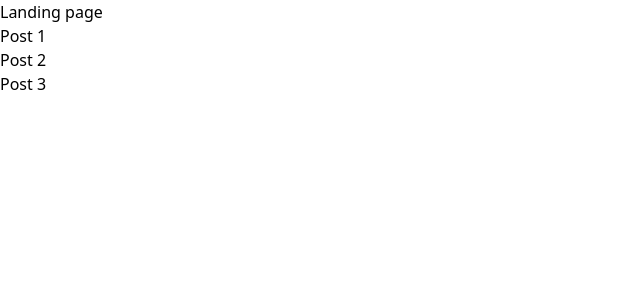
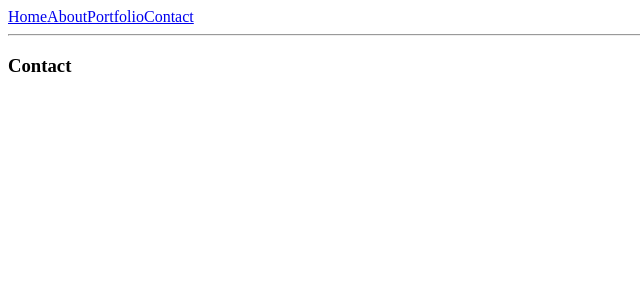
Before and after one commit to MarkCarson777/envoy-template, a React (Vite) app: page /contact in a window 1280 px wide. Shown: the top 300 px of the page, without its empty margins (0-640 px from the left). Built offline with nearby package versions, Linux system fonts and the light colour scheme.

Commit message:
added routing

```diff
--- a/src/App.tsx
+++ /dev/null
@@ -1,18 +0,0 @@
-import { Post } from "./components/Post";
-
-const posts = [{ title: "Post 1" }, { title: "Post 2" }, { title: "Post 3" }];
-
-export function App() {
-  return (
-    <>
-      <h1>Landing page</h1>
-      <div>
-        {posts.map((post, index) => (
-          <div key={index}>
-            <Post title={post.title} />
-          </div>
-        ))}
-      </div>
-    </>
-  );
-}
--- a/src/main.tsx
+++ b/src/main.tsx
@@ -1,10 +1,27 @@
 import { StrictMode } from "react";
-import { createRoot } from "react-dom/client";
-import "./index.css";
-import { App } from "./App.tsx";
+import ReactDOM from "react-dom/client";
+import { RouterProvider, createRouter } from "@tanstack/react-router";
 
-createRoot(document.getElementById("root")!).render(
-  <StrictMode>
-    <App />
-  </StrictMode>
-);
+// Import the generated route tree
+import { routeTree } from "./routeTree.gen";
+
+// Create a new router instance
+const router = createRouter({ routeTree });
+
+// Register the router instance for type safety
+declare module "@tanstack/react-router" {
+  interface Register {
+    router: typeof router;
+  }
+}
+
+// Render the app
+const rootElement = document.getElementById("root")!;
+if (!rootElement.innerHTML) {
+  const root = ReactDOM.createRoot(rootElement);
+  root.render(
+    <StrictMode>
+      <RouterProvider router={router} />
+    </StrictMode>
+  );
+}
--- /dev/null
+++ b/src/routeTree.gen.ts
@@ -0,0 +1,113 @@
+/* eslint-disable */
+
+// @ts-nocheck
+
+// noinspection JSUnusedGlobalSymbols
+
+// This file was automatically generated by TanStack Router.
+// You should NOT make any changes in this file as it will be overwritten.
+// Additionally, you should also exclude this file from your linter and/or formatter to prevent it from being checked or modified.
+
+import { Route as rootRouteImport } from './routes/__root'
+import { Route as PortfolioRouteImport } from './routes/portfolio'
+import { Route as HomeRouteImport } from './routes/home'
+import { Route as ContactRouteImport } from './routes/contact'
+import { Route as AboutRouteImport } from './routes/about'
+
+const PortfolioRoute = PortfolioRouteImport.update({
+  id: '/portfolio',
+  path: '/portfolio',
+  getParentRoute: () => rootRouteImport,
+} as any)
+const HomeRoute = HomeRouteImport.update({
+  id: '/home',
+  path: '/home',
+  getParentRoute: () => rootRouteImport,
+} as any)
+const ContactRoute = ContactRouteImport.update({
+  id: '/contact',
+  path: '/contact',
+  getParentRoute: () => rootRouteImport,
+} as any)
+const AboutRoute = AboutRouteImport.update({
+  id: '/about',
+  path: '/about',
+  getParentRoute: () => rootRouteImport,
+} as any)
+
+export interface FileRoutesByFullPath {
+  '/about': typeof AboutRoute
+  '/contact': typeof ContactRoute
+  '/home': typeof HomeRoute
+  '/portfolio': typeof PortfolioRoute
+}
+export interface FileRoutesByTo {
+  '/about': typeof AboutRoute
+  '/contact': typeof ContactRoute
+  '/home': typeof HomeRoute
+  '/portfolio': typeof PortfolioRoute
+}
+export interface FileRoutesById {
+  __root__: typeof rootRouteImport
+  '/about': typeof AboutRoute
+  '/contact': typeof ContactRoute
+  '/home': typeof HomeRoute
+  '/portfolio': typeof PortfolioRoute
+}
+export interface FileRouteTypes {
+  fileRoutesByFullPath: FileRoutesByFullPath
+  fullPaths: '/about' | '/contact' | '/home' | '/portfolio'
+  fileRoutesByTo: FileRoutesByTo
+  to: '/about' | '/contact' | '/home' | '/portfolio'
+  id: '__root__' | '/about' | '/contact' | '/home' | '/portfolio'
+  fileRoutesById: FileRoutesById
+}
+export interface RootRouteChildren {
+  AboutRoute: typeof AboutRoute
+  ContactRoute: typeof ContactRoute
+  HomeRoute: typeof HomeRoute
+  PortfolioRoute: typeof PortfolioRoute
+}
+
+declare module '@tanstack/react-router' {
+  interface FileRoutesByPath {
+    '/portfolio': {
+      id: '/portfolio'
+      path: '/portfolio'
+      fullPath: '/portfolio'
+      preLoaderRoute: typeof PortfolioRouteImport
+      parentRoute: typeof rootRouteImport
+    }
+    '/home': {
+      id: '/home'
+      path: '/home'
+      fullPath: '/home'
+      preLoaderRoute: typeof HomeRouteImport
+      parentRoute: typeof rootRouteImport
+    }
+    '/contact': {
+      id: '/contact'
+      path: '/contact'
+      fullPath: '/contact'
+      preLoaderRoute: typeof ContactRouteImport
+      parentRoute: typeof rootRouteImport
+    }
+    '/about': {
+      id: '/about'
+      path: '/about'
+      fullPath: '/about'
+      preLoaderRoute: typeof AboutRouteImport
+      parentRoute: typeof rootRouteImport
+    }
+  }
+}
+
+const rootRouteChildren: RootRouteChildren = {
+  AboutRoute: AboutRoute,
+  ContactRoute: ContactRoute,
+  HomeRoute: HomeRoute,
+  PortfolioRoute: PortfolioRoute,
+}
+export const routeTree = rootRouteImport
+  ._addFileChildren(rootRouteChildren)
+  ._addFileTypes<FileRouteTypes>()
--- /dev/null
+++ b/src/routes/__root.tsx
@@ -0,0 +1,26 @@
+import { createRootRoute, Link, Outlet } from "@tanstack/react-router";
+import { TanStackRouterDevtools } from "@tanstack/react-router-devtools";
+
+export const Route = createRootRoute({
+  component: () => (
+    <>
+      <div className="p-2 flex gap-2">
+        <Link to="/home" className="[&.active]:font-bold">
+          Home
+        </Link>
+        <Link to="/about" className="[&.active]:font-bold">
+          About
+        </Link>
+        <Link to="/portfolio" className="[&.active]:font-bold">
+          Portfolio
+        </Link>
+        <Link to="/contact" className="[&.active]:font-bold">
+          Contact
+        </Link>
+      </div>
+      <hr />
+      <Outlet />
+      <TanStackRouterDevtools />
+    </>
+  ),
+});
--- /dev/null
+++ b/src/routes/about.tsx
@@ -0,0 +1,13 @@
+import { createFileRoute } from "@tanstack/react-router";
+
+export const Route = createFileRoute("/about")({
+  component: About,
+});
+
+function About() {
+  return (
+    <div className="p-2">
+      <h3>About</h3>
+    </div>
+  );
+}
--- /dev/null
+++ b/src/routes/contact.tsx
@@ -0,0 +1,13 @@
+import { createFileRoute } from "@tanstack/react-router";
+
+export const Route = createFileRoute("/contact")({
+  component: Contact,
+});
+
+function Contact() {
+  return (
+    <div className="p-2">
+      <h3>Contact</h3>
+    </div>
+  );
+}
--- /dev/null
+++ b/src/routes/home.tsx
@@ -0,0 +1,13 @@
+import { createFileRoute } from "@tanstack/react-router";
+
+export const Route = createFileRoute("/home")({
+  component: Home,
+});
+
+function Home() {
+  return (
+    <div className="p-2">
+      <h3>Home</h3>
+    </div>
+  );
+}
--- /dev/null
+++ b/src/routes/portfolio.tsx
@@ -0,0 +1,13 @@
+import { createFileRoute } from "@tanstack/react-router";
+
+export const Route = createFileRoute("/portfolio")({
+  component: Portfolio,
+});
+
+function Portfolio() {
+  return (
+    <div className="p-2">
+      <h3>Portfolio</h3>
+    </div>
+  );
+}
--- a/vite.config.ts
+++ b/vite.config.ts
@@ -6,11 +6,11 @@ import { tanstackRouter } from "@tanstack/router-plugin/vite";
 // https://vite.dev/config/
 export default defineConfig({
   plugins: [
-    react(),
-    tailwindcss(),
     tanstackRouter({
       target: "react",
       autoCodeSplitting: true,
     }),
+    react(),
+    tailwindcss(),
   ],
 });
```
